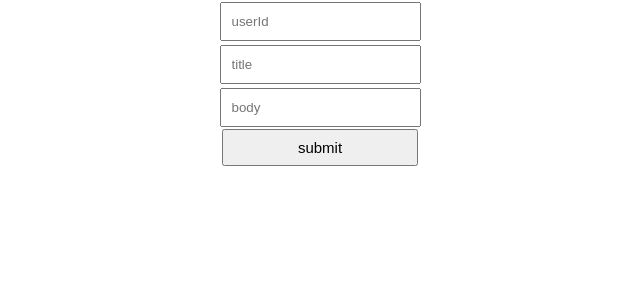
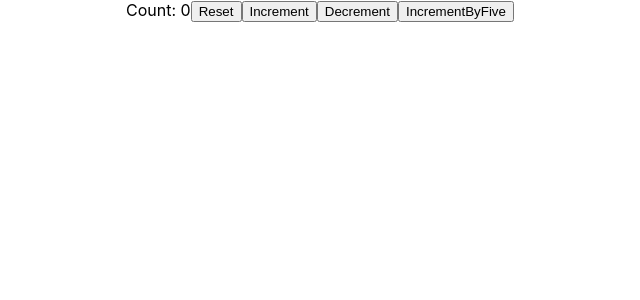
Before and after one commit to manggic/codeEvolutionReactTuts, a React (Create React App) app: page / in a window 1280 px wide. Shown: the top 300 px of the page, without its empty margins (320-960 px from the left). Built offline with nearby package versions, Linux system fonts and the light colour scheme.

Commit message:
added hooks

```diff
--- a/src/App.js
+++ b/src/App.js
@@ -21,6 +21,8 @@
 import { ChannelProvider, UserProvider } from "./components/UserContext";
 import PostList from "./components/PostList";
 import PostForm from "./components/PostForm";
+import HookCounter from "./hookComponent/HookCounter";
+import HookCounterTwo from "./hookComponent/HookCounterTwo";
 
 const App = () => {
   return (
@@ -58,9 +60,6 @@
           <ComponentC />
         </ChannelProvider>
       </UserProvider> */}
-
-      {/* <PostList /> */}
-      <PostForm />
       {/* <ErrorBoundary>
         <Hero heroName={"joker"} />
       </ErrorBoundary>
@@ -70,6 +69,11 @@
       <ErrorBoundary>
         <Hero heroName={"Army"} />
       </ErrorBoundary> */}
+      {/* <PostList /> */}
+      {/* <PostForm /> */}
+
+      {/* <HookCounter /> */}
+      <HookCounterTwo />
     </div>
   );
 };
--- /dev/null
+++ b/src/hookComponent/HookCounter.js
@@ -0,0 +1,18 @@
+import React, { useState } from "react";
+
+function HookCounter() {
+  const [count, setCount] = useState(0);
+
+  // array destructing
+  const incrementCount = () => {
+    setCount(count + 1);
+  };
+
+  return (
+    <div>
+      <button onClick={incrementCount}>count {count}</button>
+    </div>
+  );
+}
+
+export default HookCounter;
--- /dev/null
+++ b/src/hookComponent/HookCounterTwo.js
@@ -0,0 +1,24 @@
+import React, { useState } from "react";
+
+function HookCounterTwo() {
+  const initialCount = 0;
+  const [count, setCount] = useState(initialCount);
+
+  const incrementByFive = () => {
+    for (let i = 0; i < 5; i++) {
+      setCount((prev) => prev + 1);
+    }
+  };
+
+  return (
+    <div>
+      Count: {count}
+      <button onClick={() => setCount(initialCount)}>Reset</button>
+      <button onClick={() => setCount((prev) => prev + 1)}>Increment</button>
+      <button onClick={() => setCount((prev) => prev - 1)}>Decrement</button>
+      <button onClick={incrementByFive}>IncrementByFive</button>
+    </div>
+  );
+}
+
+export default HookCounterTwo;
```
Also changed, not shown: 1 other file (tests, documents, lock files or other folders).
